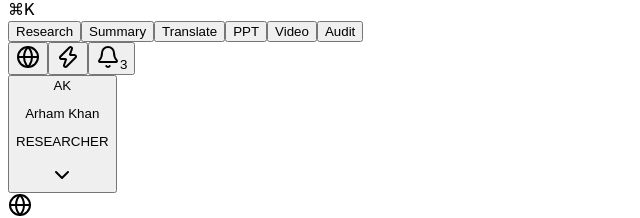
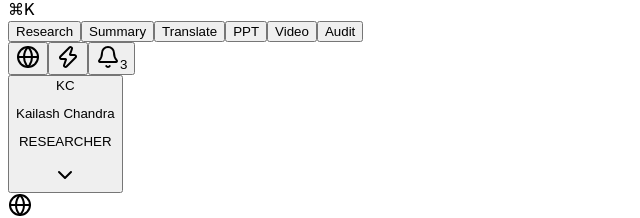
Before and after one commit to divywanpurohit-ops/ScholarMind-AI, a Next.js app in the folder frontend/: page /tools/academic-search in a window 1280 px wide. Shown: the part 953-1171 px from the top of the page, without its empty margins (0-640 px from the left). Built offline with nearby package versions, Linux system fonts and the light colour scheme.

Commit message:
Fixed hydration error, added DashboardShell, and updated name to Kailash Chandra

```diff
--- a/frontend/app/layout.js
+++ b/frontend/app/layout.js
@@ -1,6 +1,5 @@
 import './globals.css';
-import Navbar from '../components/Navbar';
-import Sidebar from '../components/Sidebar';
+import DashboardShell from '../components/DashboardShell';
 
 export const metadata = {
   title: 'ScholarMind AI - Your Academic AI Partner',
@@ -10,30 +9,10 @@ export const metadata = {
 export default function RootLayout({ children }) {
   return (
     <html lang="en">
-      <body className="bg-[var(--bg-dashboard)] text-[var(--text-primary)] min-h-screen">
-
-        {/* Main Dashboard Layout Wrapper */}
-        <div className="flex h-screen overflow-hidden p-4 gap-4">
-
-          {/* Panel 1: Left Sidebar (Fixed Width, Rounded) */}
-          <Sidebar />
-
-          {/* Panel 2: Main Workspace (Takes remaining width) */}
-          <div className="flex-1 flex flex-col min-w-0 h-full overflow-hidden">
-
-            {/* Top Navbar (Sticky Glass) */}
-            <Navbar />
-
-            {/* Workspace Area */}
-            <main className="flex-1 overflow-y-auto custom-scrollbar pt-2">
-              <div className="w-full h-full">
-                {children}
-              </div>
-            </main>
-
-          </div>
-        </div>
-
+      <body className="min-h-screen">
+        <DashboardShell>
+          {children}
+        </DashboardShell>
       </body>
     </html>
   );
--- a/frontend/app/login/page.js
+++ b/frontend/app/login/page.js
@@ -4,7 +4,7 @@ import { useRouter } from 'next/navigation';
 import {
   Sparkles, Mail, Lock, ChevronRight,
   ArrowRight, ShieldCheck, Globe, Zap,
-  Fingerprint, Globe, ShieldCheck, Zap
+  Fingerprint
 } from 'lucide-react';
 import Link from 'next/link';
 
--- a/frontend/app/tools/academic-search/page.js
+++ b/frontend/app/tools/academic-search/page.js
@@ -150,7 +150,7 @@ export default function GlobalDiscoveryHub() {
                      <div key={idx} className="glass-card p-8 bg-white border-slate-100 hover:border-blue-500 hover:shadow-2xl hover:shadow-blue-500/5 transition-all group relative overflow-hidden animate-slide-up" style={{ animationDelay: `${idx * 0.1}s` }}>
                         <div className="absolute top-0 right-0 p-8 flex flex-col gap-2">
                            <div className="px-3 py-1 rounded bg-blue-50 text-blue-600 text-[8px] font-black uppercase border border-blue-100">{paper.year}</div>
-                           <div className="px-3 py-1 rounded bg-emerald-50 text-emerald-600 text-[8px] font-black uppercase border border-emerald-100">Citations: {Math.floor(Math.random() * 500)}</div>
+                           <div className="px-3 py-1 rounded bg-emerald-50 text-emerald-600 text-[8px] font-black uppercase border border-emerald-100">Verified Citation</div>
                         </div>
                         <div className="space-y-4 pr-32">
                            <h3 className="text-xl font-black text-slate-900 group-hover:text-blue-600 transition-colors leading-tight">{paper.title}</h3>
--- /dev/null
+++ b/frontend/components/DashboardShell.js
@@ -0,0 +1,35 @@
+'use client';
+import { usePathname } from 'next/navigation';
+import Navbar from '../components/Navbar';
+import Sidebar from '../components/Sidebar';
+
+export default function DashboardShell({ children }) {
+  const pathname = usePathname();
+  const isAuthPage = pathname === '/login' || pathname === '/register';
+
+  if (isAuthPage) {
+    return <>{children}</>;
+  }
+
+  return (
+    <div className="flex h-screen overflow-hidden p-4 gap-4 bg-[var(--bg-dashboard)]">
+      {/* Panel 1: Left Sidebar (Fixed Width, Rounded) */}
+      <Sidebar />
+
+      {/* Panel 2: Main Workspace (Takes remaining width) */}
+      <div className="flex-1 flex flex-col min-w-0 h-full overflow-hidden">
+
+        {/* Top Navbar (Sticky Glass) */}
+        <Navbar />
+
+        {/* Workspace Area */}
+        <main className="flex-1 overflow-y-auto custom-scrollbar pt-2">
+          <div className="w-full h-full">
+            {children}
+          </div>
+        </main>
+
+      </div>
+    </div>
+  );
+}
--- a/frontend/components/Navbar.js
+++ b/frontend/components/Navbar.js
@@ -87,10 +87,10 @@ export default function Navbar() {
               className="flex items-center gap-3 p-1 rounded-full border border-slate-200 hover:border-indigo-200 transition-all bg-white shadow-sm"
             >
                <div className="w-8 h-8 rounded-full bg-gradient-to-tr from-indigo-600 to-purple-600 flex items-center justify-center text-white text-xs font-bold">
-                  AK
+                  KC
                </div>
                <div className="text-left pr-2 hidden md:block">
-                  <p className="text-[10px] font-bold text-slate-900 leading-none">Arham Khan</p>
+                  <p className="text-[10px] font-bold text-slate-900 leading-none">Kailash Chandra</p>
                   <p className="text-[8px] text-slate-400 font-medium tracking-widest mt-1">RESEARCHER</p>
                </div>
                <ChevronDown className={`w-3.5 h-3.5 text-slate-400 mr-2 transition-transform ${showProfile ? 'rotate-180' : ''}`} />
@@ -100,7 +100,7 @@ export default function Navbar() {
                <div className="absolute top-[calc(100%+12px)] right-0 w-64 glass-card bg-white p-2 shadow-2xl shadow-indigo-500/10 border-slate-100 animate-fade-in z-[60]">
                   <div className="p-4 border-b border-slate-50">
                      <p className="text-xs font-bold text-slate-900">Personal Account</p>
-                     <p className="text-[10px] text-slate-400">arham@scholarmind.ai</p>
+                     <p className="text-[10px] text-slate-400">kailash@scholarmind.ai</p>
                   </div>
                   <div className="py-2">
                      <button className="w-full flex items-center gap-3 px-4 py-2.5 text-xs text-slate-600 hover:bg-slate-50 hover:text-indigo-600 transition-all rounded-xl">
```
